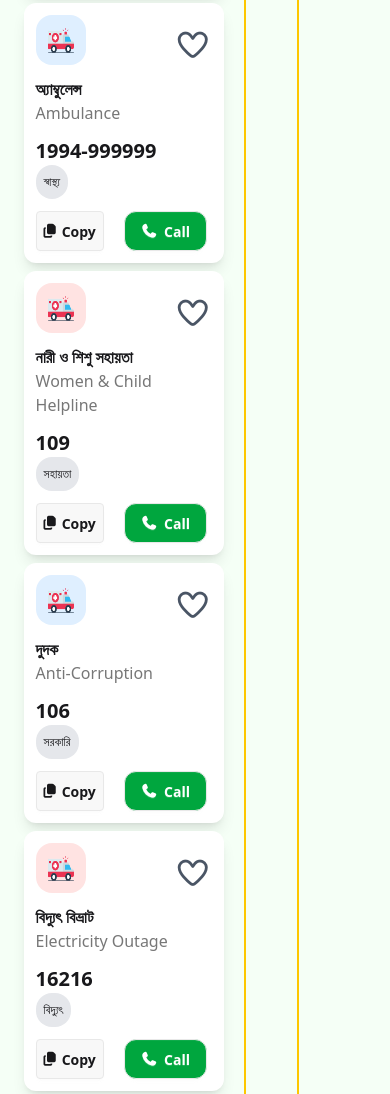
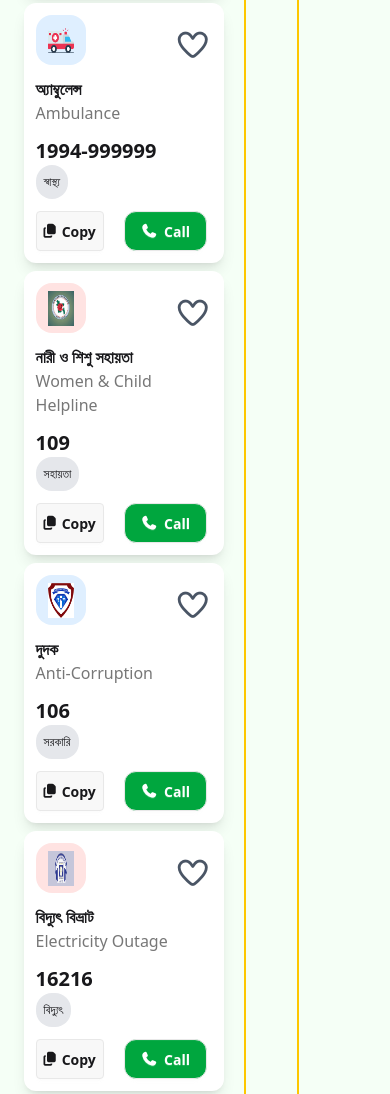
Before and after one commit to sohanur20212/assainment5-Emergency-Service, a plain HTML site: page index.html in a window 390 px wide. Shown: the part 1181-2275 px from the top of the page. Drawn offline with nearby package versions, Linux system fonts and the light colour scheme.

Commit message:
logo change and responsive card section

```diff
--- a/index.html
+++ b/index.html
@@ -178,7 +178,7 @@
 
                 <div class="flex justify-between">
                     <div class="bg-[#FFE3E2] p-3 w-[50px] h-[50px] rounded-2xl flex justify-center items-center mb-3 ">
-                    <img class="w-[35px] h-[35px]" src="assets/ambulance.png" alt="">
+                    <img class="w-[35px] h-[35px]" src="assets/women & children.jpeg" alt="">
 
                 </div>
                 <button class="text-gray-600"><i class="fa-regular fa-heart text-3xl"></i></button>
@@ -200,7 +200,7 @@
 
                 <div class="flex justify-between">
                     <div class="bg-[#DFEFFF] p-3 w-[50px] h-[50px] rounded-2xl flex justify-center items-center mb-3 ">
-                    <img class="w-[35px] h-[35px]" src="assets/ambulance.png" alt="">
+                    <img class="w-[35px] h-[35px]" src="assets/anti-corruption.png" alt="">
 
                 </div>
                 <button class="text-gray-600"><i class="fa-regular fa-heart text-3xl"></i></button>
@@ -222,7 +222,7 @@
 
                 <div class="flex justify-between">
                     <div class="bg-[#FFE3E2] p-3 w-[50px] h-[50px] rounded-2xl flex justify-center items-center mb-3 ">
-                    <img class="w-[35px] h-[35px]" src="assets/ambulance.png" alt="">
+                    <img class="w-[35px] h-[35px]" src="assets/biddut.jpg" alt="">
 
                 </div>
                 <button class="text-gray-600"><i class="fa-regular fa-heart text-3xl"></i></button>
@@ -266,7 +266,7 @@
 
                 <div class="flex justify-between">
                     <div class="bg-[#FFE3E2] p-3 w-[50px] h-[50px] rounded-2xl flex justify-center items-center mb-3 ">
-                    <img class="w-[35px] h-[35px]" src="assets/brac.png" alt="">
+                    <img class="w-[35px] h-[35px]" src="assets/Bangladesh-Railway.png" alt="">
 
                 </div>
                 <button class="text-gray-600"><i class="fa-regular fa-heart text-3xl"></i></button>
```
Also changed, not shown: assets/anti-corruption.png (added), assets/biddut.jpg (added), assets/women & children.jpeg (added).
